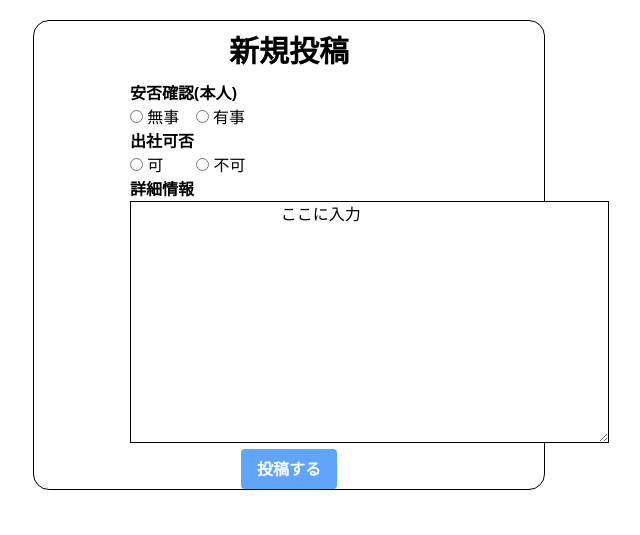
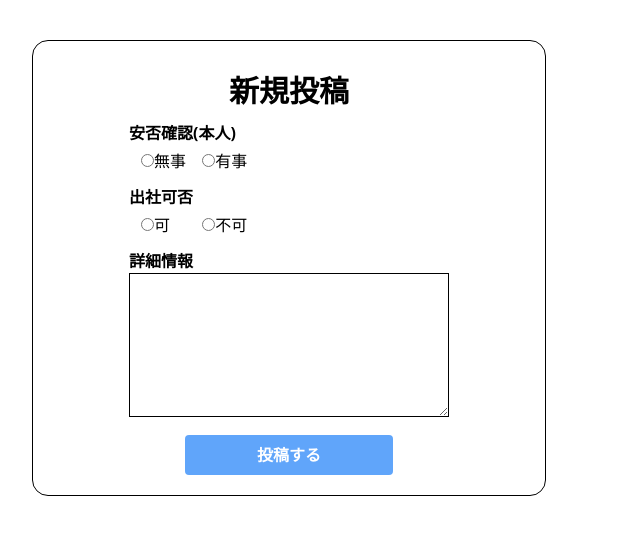
Before and after one commit to Disaster-Comms-Board/DisasterCommsBoard, a PHP site: page /PostingScreenPage.php in a window 1280 px wide. Shown: the part 64-599 px from the top of the page, without its empty margins (351-991 px from the left). Run offline with PHP 8.4, Linux system fonts and the light colour scheme; some libraries are stand-ins or nearby versions.

Commit message:
[change]<p>を<input>に修正

```diff
--- a/view/PostingScreenPage.php
+++ b/view/PostingScreenPage.php
@@ -27,13 +27,12 @@
     }
   </style>
 </head>
-
 <body>
     <!-- ▼▼ヘッダー▼▼--------------------------------- -->
   <header>
     <div class="inline-flex items-center w-full h-16 bg-gray-200 text-gray-800">
       <!-- ホームアイコン -->
-      <a href="MainScreen.html">
+      <a href="MainScreenPage.php">
         <svg xmlns="http://www.w3.org/2000/svg" fill="none" viewBox="0 0 24 24" stroke-width="1.5" stroke="currentColor" class="w-8 h-8 md:w-10 md:h-10 mx-3 mt-2 md:mt-0 md:mx-5 md:ml-15 md:mr-10 cursor-pointer">
           <path stroke-linecap="round" stroke-linejoin="round" d="M2.25 12l8.954-8.955c.44-.439 1.152-.439 1.591 0L21.75 12M4.5 9.75v10.125c0 .621.504 1.125 1.125 1.125H9.75v-4.875c0-.621.504-1.125 1.125-1.125h2.25c.621 0 1.125.504 1.125 1.125V21h4.125c.621 0 1.125-.504 1.125-1.125V9.75M8.25 21h8.25" />
         </svg>
@@ -51,7 +50,7 @@
         <div class="overlay">
           <div class="w-64 md:w-96 max-w-sm h-40 md:h-60 bg-white rounded-md flex justify-center items-center fixed top-2/4 left-2/4 -translate-x-2/4 -translate-y-2/4 ">
             <p class="text-lg absolute top-24 left-32 text-black"><span class="text-red-500">ログアウト</span>しますか?</p>
-            <input type="button" value="ログアウト" class="text-red-500 absolute bottom-14 right-56 cursor-pointer" onclick="location.href='MainScreen.html'">
+            <input type="button" value="ログアウト" class="text-red-500 absolute bottom-14 right-56 cursor-pointer" onclick="location.href='UserScreenPage.php'">
             <label for="pop-up" class="text-black absolute bottom-14 right-24 cursor-pointer">キャンセル</label>
           </div>
         </div>
@@ -60,56 +59,42 @@
   </header>
   <!-- メイン -->
   <main>
-        <div class="border border-black mx-96 my-5 rounded-2xl">
-            <form name="postingFrom" action="">
+    <div class="flex justify-center">
+      <div class="w-full border border-black mx-96 mt-6 md:mt-10 mb-5 py-5 rounded-2xl">
+        <form action="" method="POST">
           <!-- 新規投稿 -->
-                <div class="text-center">
-                    <h2 class="text-3xl font-bold m-3">新規投稿</h2>
+          <h2 class="text-3xl mt-3 font-bold text-center">新規投稿</h2>
+
+          <!-- 安否確認(本人) -->
+          <div class="mx-6 md:ml-24">
+            <div class="font-bold mt-3 mb-1">安否確認(本人)</div>
+            <!-- 無事、有事チェック -->
+            <label class="mx-3"><input type="radio" name="condition" id="condition" value="1">無事</label>
+            <label><input type="radio" name="condition" id="condition" value="0">有事</label>
           </div>
-                <!-- 安否確認(本人) -->
-                <div class="pl-24">
-                    <p class="font-bold">安否確認(本人)</p>
-                    <!-- 無事、有事チェック -->
-                    <label>
-                        <input type="radio" name="safetyCheck" value="無事" />
-                        無事&nbsp;&nbsp;&nbsp;
-                    </label>
-                    <label>
-                        <input type="radio" name="safetyCheck" value="有事" />
-                        有事
-                    </label>
 
           <!-- 出社可否 -->
-                    <p class="font-bold">出社可否</p>
+          <div class="mx-6 md:ml-24">
+            <div class="font-bold mt-3 mb-1">出社可否</div>
             <!-- 可、不可チェック -->
-                    <label>
-                        <input type="radio" name="goWorkCheck" value="可" />
-                        可&nbsp;&nbsp;&nbsp;&nbsp;&nbsp;&nbsp;&nbsp;
-                    </label>
-                    <label>
-                        <input type="radio" name="goWorkCheck" value="不可" />
-                        不可
-                    </label>
+            <label class="mx-3 mr-7"><input type="radio" name="isAttend" id="isAttend" value="1">可</label>
+            <label><input type="radio" name="isAttend" id="isAttend" value="0">不可</label>
+          </div>
 
           <!-- 詳細情報 -->
-                    <p class="font-bold">詳細情報</p>
-                    <p>
-                        <textarea name="text" cols="50" rows="10" class="border border-black">
-                                    ここに入力
+          <div class="mx-6 md:mx-24">
+            <div class="font-bold mt-3">詳細情報</div>
+            <textarea name="detail" id="detail" class=" w-80 h-36 border border-black focus:outline-none">
             </textarea>
-                    </p>
           </div>
+
           <!-- 投稿ボタン -->
           <div class="text-center">
-                    <p>
-                        <button class="bg-blue-400 font-semibold text-white py-2 px-4 rounded" type="PostingButton">
-                            投稿する
-                        </button>
-                    </p>
+            <button class="w-40 md:w-52 h-10 mt-3 bg-blue-400 font-bold text-white rounded" type="submit" name="btn_submit" value="btn_submit" href="FullDetailScreenPage.php">投稿する</button>
           </div>
         </form>
       </div>
+    </div>
   </main>
 </body>
-
 </html>
```
Lines whose indentation alone changed are shown as unchanged.
